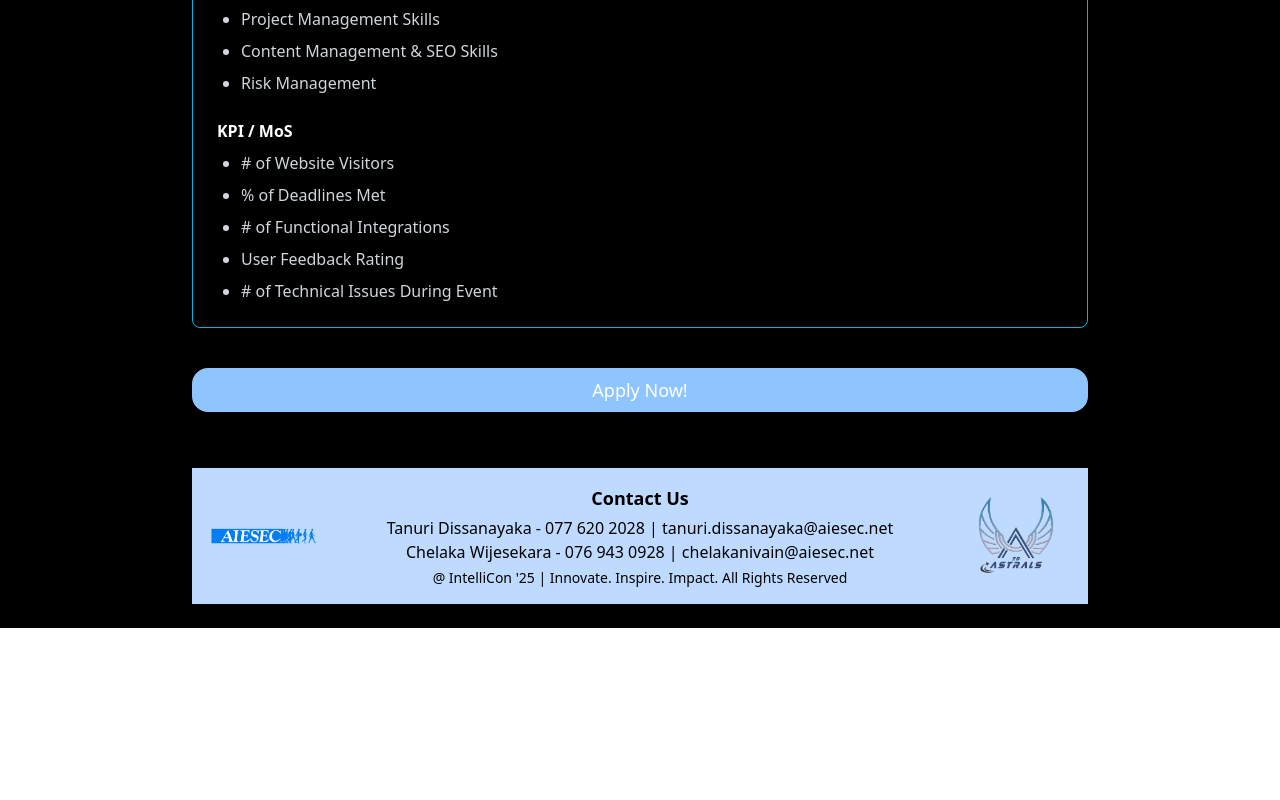
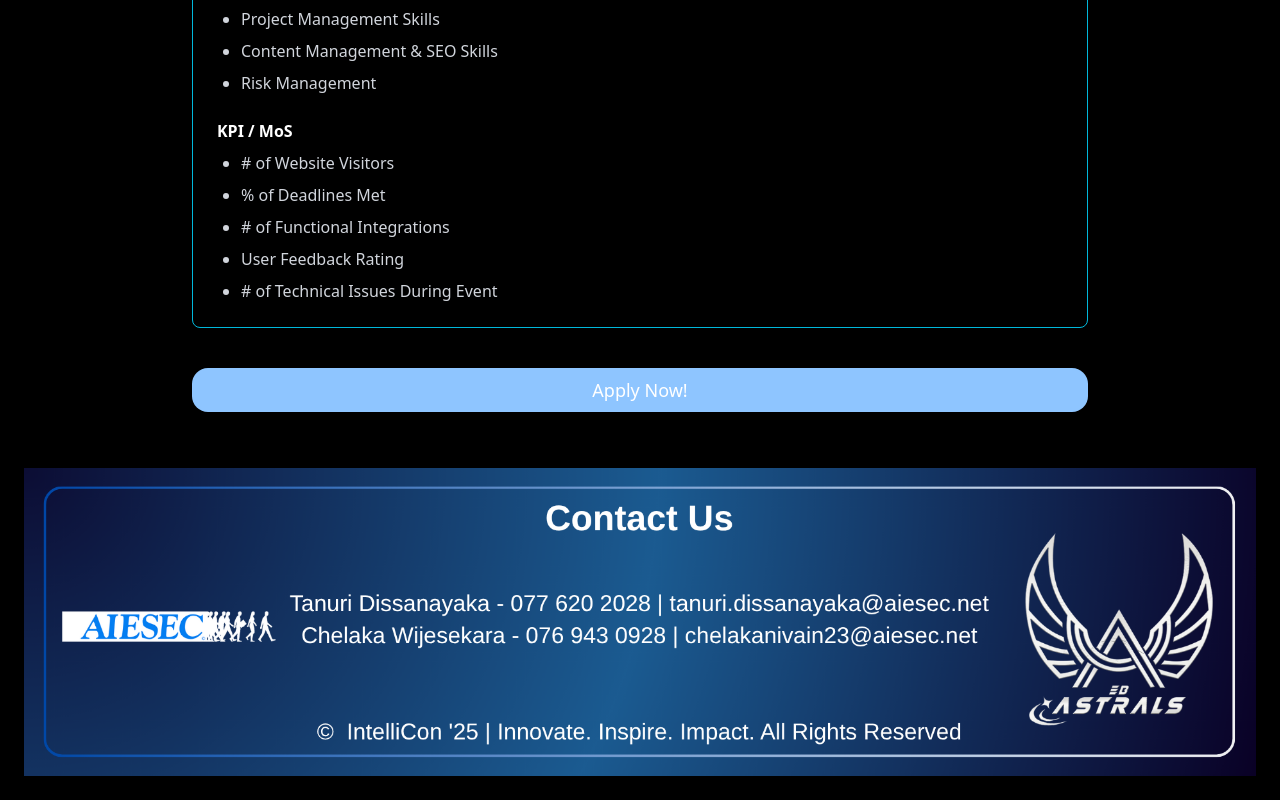
Before and after one commit to Tanury/intellicon, a React (Vite) app: page / in a window 1280 px wide. Shown: the part 8128-8928 px from the top of the page. Before the commit the page ends 8756 px from the top, so only its background shows below. Built offline with nearby package versions, Linux system fonts and the light colour scheme.

Commit message:
new footer

```diff
--- a/src/App.jsx
+++ b/src/App.jsx
@@ -424,26 +424,10 @@ function App() {
           </button>
           </a>
         </div>
-        <footer className="bg-blue-200 text-black p-4 mt-8">
-          <div className="max-w-4xl mx-auto flex justify-between items-center">
-
-    {/* Left Side: Blue Logo */}
-    <img src="/Blue-Logo.png" alt="AIESEC Logo" className="w-28 h-auto" />
-
-    {/* Center: Contact Info */}
-    <div className="text-center">
-      <h3 className="text-lg font-bold mb-1">Contact Us</h3>
-      <p>Tanuri Dissanayaka - 077 620 2028 | tanuri.dissanayaka@aiesec.net </p>
-      <p>Chelaka Wijesekara -  076 943 0928 | chelakanivain@aiesec.net </p>
-      <p className="mt-1 text-sm">@ IntelliCon '25 | Innovate. Inspire. Impact. All Rights Reserved</p>
-    </div>
-
-    {/* Right Side: Astral Logo */}
-    <img src="/astral-logo.png" alt="Astral Logo" className="w-28 h-auto" />
-
-  </div>
-</footer>
       </div>
+         <footer className="mt-8">
+        <img src="/footer.png" alt="IntelliCon '25 Footer" className="w-full h-auto" />
+        </footer>
 
 
 
```
Also changed, not shown: public/footer.png (added).
